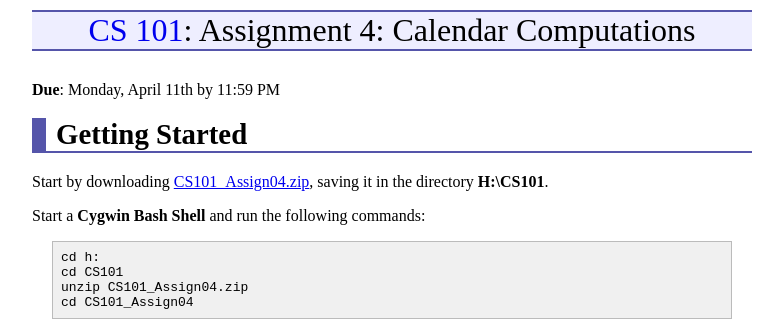
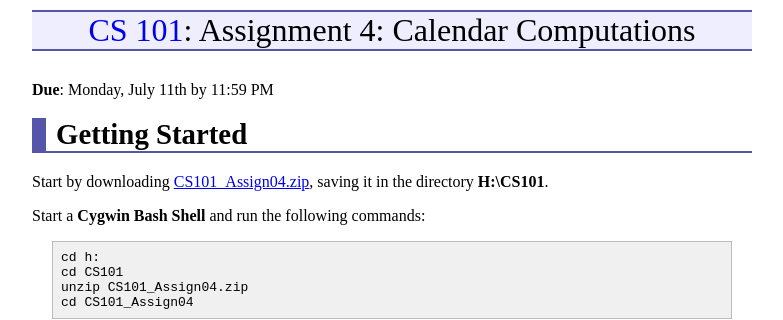
Before and after one commit to ycpcs/cs101-summer2016, a Jekyll site: the page built from assign/assign04.md, in a window 1280 px wide and 900 px high. Shown: the top 320 px of the window, without its empty margins (248-1031 px from the left). Built offline with Jekyll 4.4.1, drawn with Linux system fonts in a browser that asks for light colours.

Commit message:
add assignment 4

```diff
--- a/assign/assign04.md
+++ b/assign/assign04.md
@@ -3,7 +3,7 @@ layout: default
 title: "Assignment 4: Calendar Computations"
 ---
 
-**Due**: Monday, April 11th by 11:59 PM
+**Due**: Monday, July 11th by 11:59 PM
 
 Getting Started
 ===============
```
Also changed, not shown: assign/index.md (+1 -0 lines), index.md (+1 -0 lines), 1 other file.
